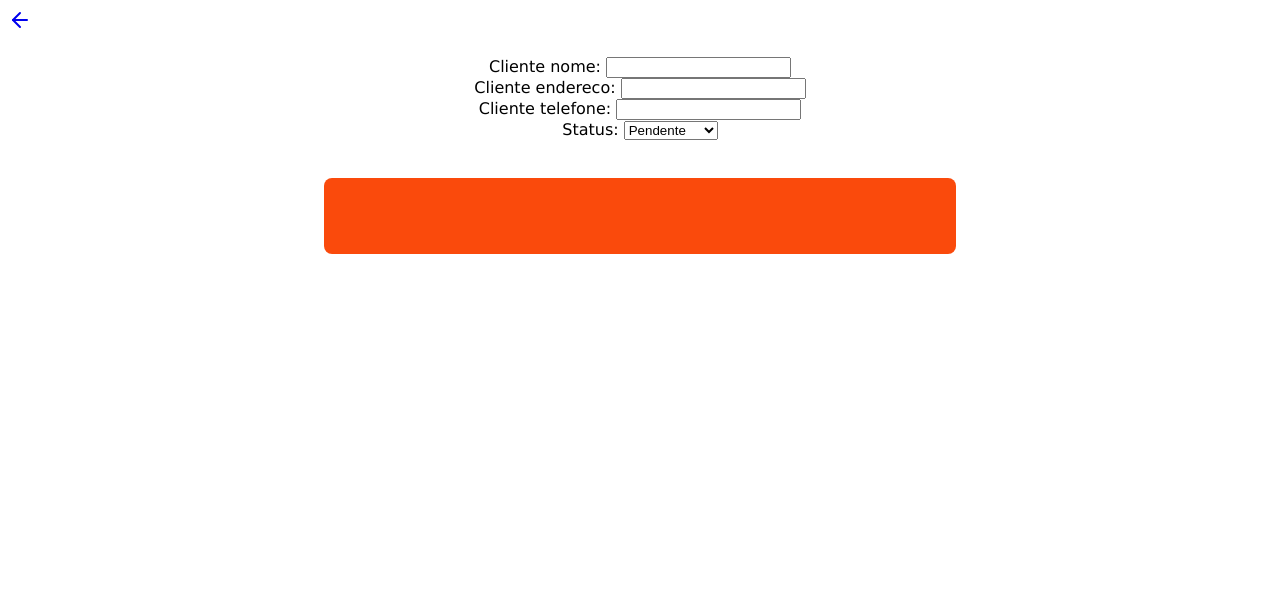
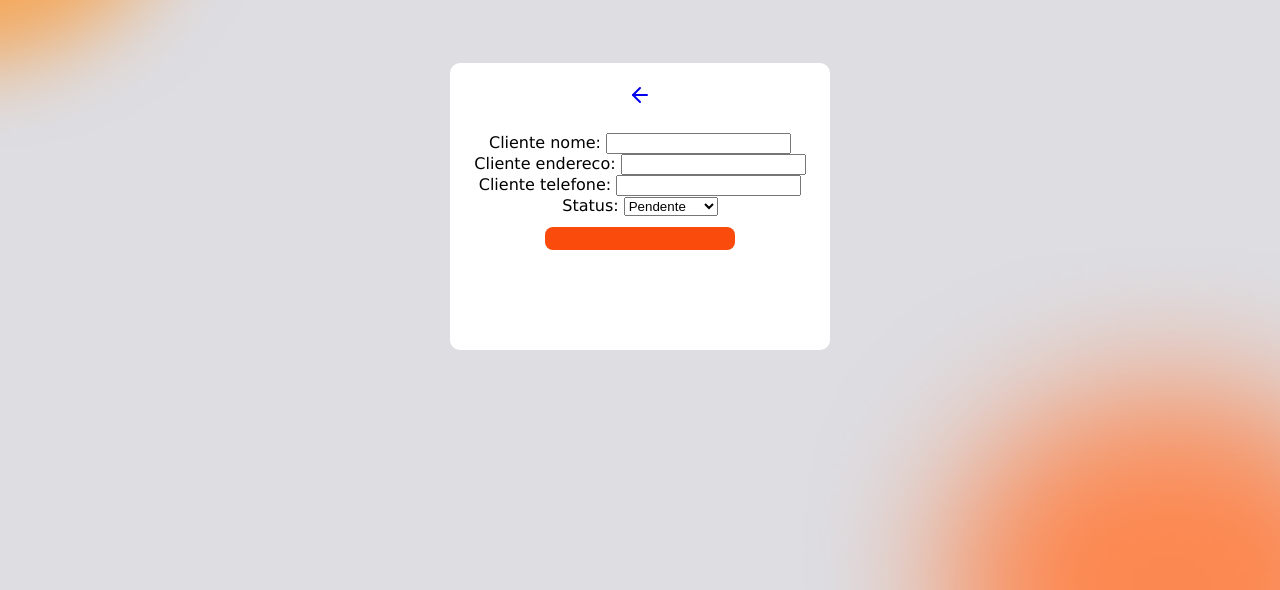
Before and after one commit to adrian5g/Web_Yammi, a Django app: page /dash/pedidos/cadastrar/ in a window 1280 px wide. Shown: the top 590 px of the page. Run offline with Django 5.2, Linux system fonts and the light colour scheme; a user stored in the database is signed in; data comes from the database, SQL or seed files in the repository; both versions use the stored data as it was after the commit.

Commit message:
login e cadastro acabado e itemcardapio quase

```diff
--- a/dashboard/templates/form_base.html
+++ b/dashboard/templates/form_base.html
@@ -4,6 +4,15 @@
 <head>
   <meta charset='utf-8'>
   <meta http-equiv='X-UA-Compatible' content='IE=edge'>
+
+<style>
+  body {
+    background-image: url("{% static 'image/Desktop.png' %}");
+    background-size: cover;
+    background-repeat: no-repeat;
+    background-position: center;
+  }
+</style>
 
   <title>
     {% block page_title %}
@@ -24,7 +33,7 @@
   </script>
 </head>
 <body>
-  <div>
+  <div class="all">
     <a href="{% block back_url %} {% endblock %}">
       <i data-lucide="arrow-left"></i>
     </a>
@@ -34,6 +43,7 @@
       {% endblock %}
     </h1>
 
+
     <form method="POST" enctype="multipart/form-data">
       {% csrf_token %} {{ form }}
 
@@ -41,7 +51,8 @@
         {% block submit_text %}
         {% endblock %}
       </button>
-    </form>
+   </form>
   </div>
+ </div>
 </body>
 </html>
```
Also changed, not shown: db.sqlite3, media/cardapio/uml-profile-diagram-example2.png (added).
